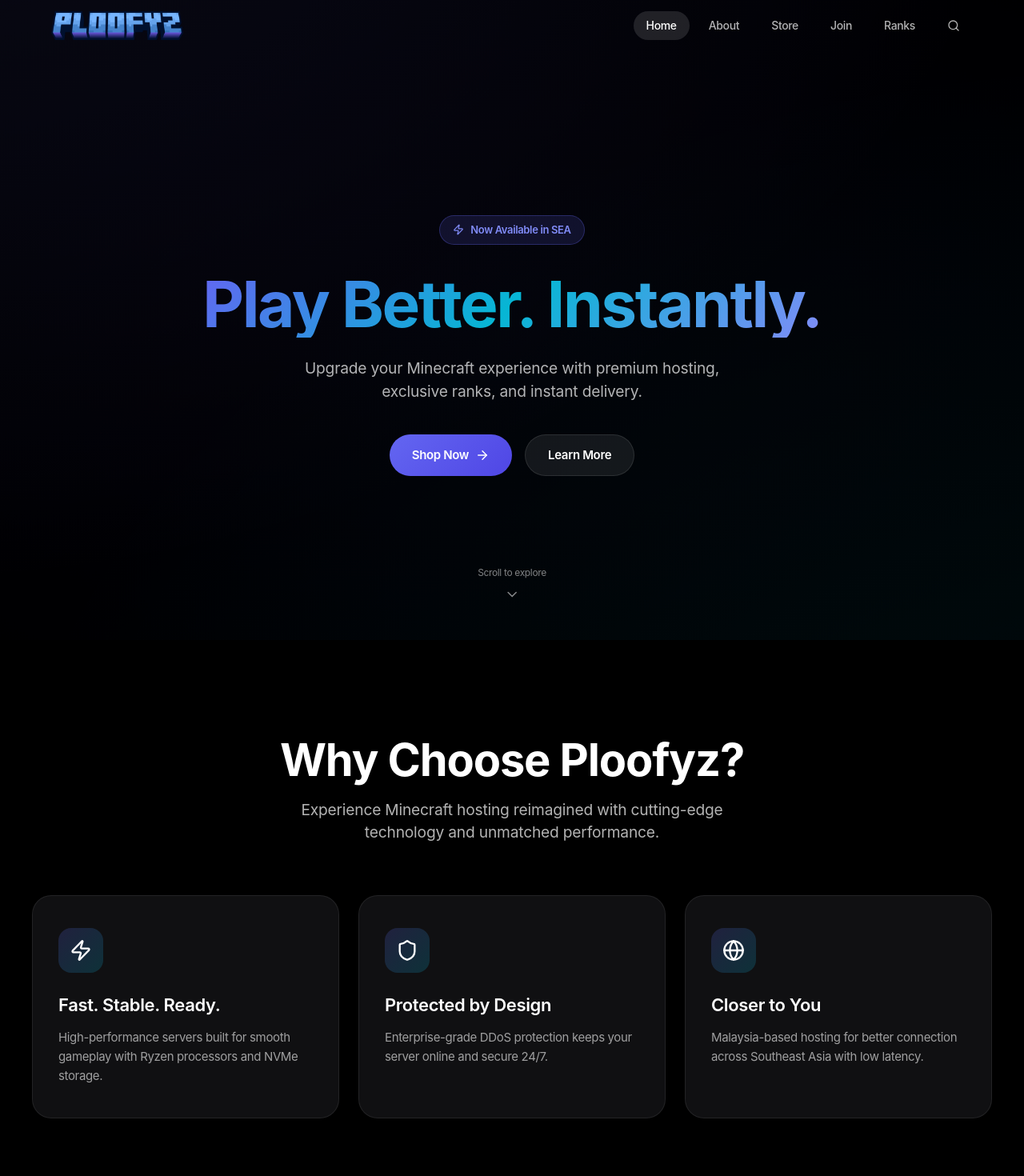
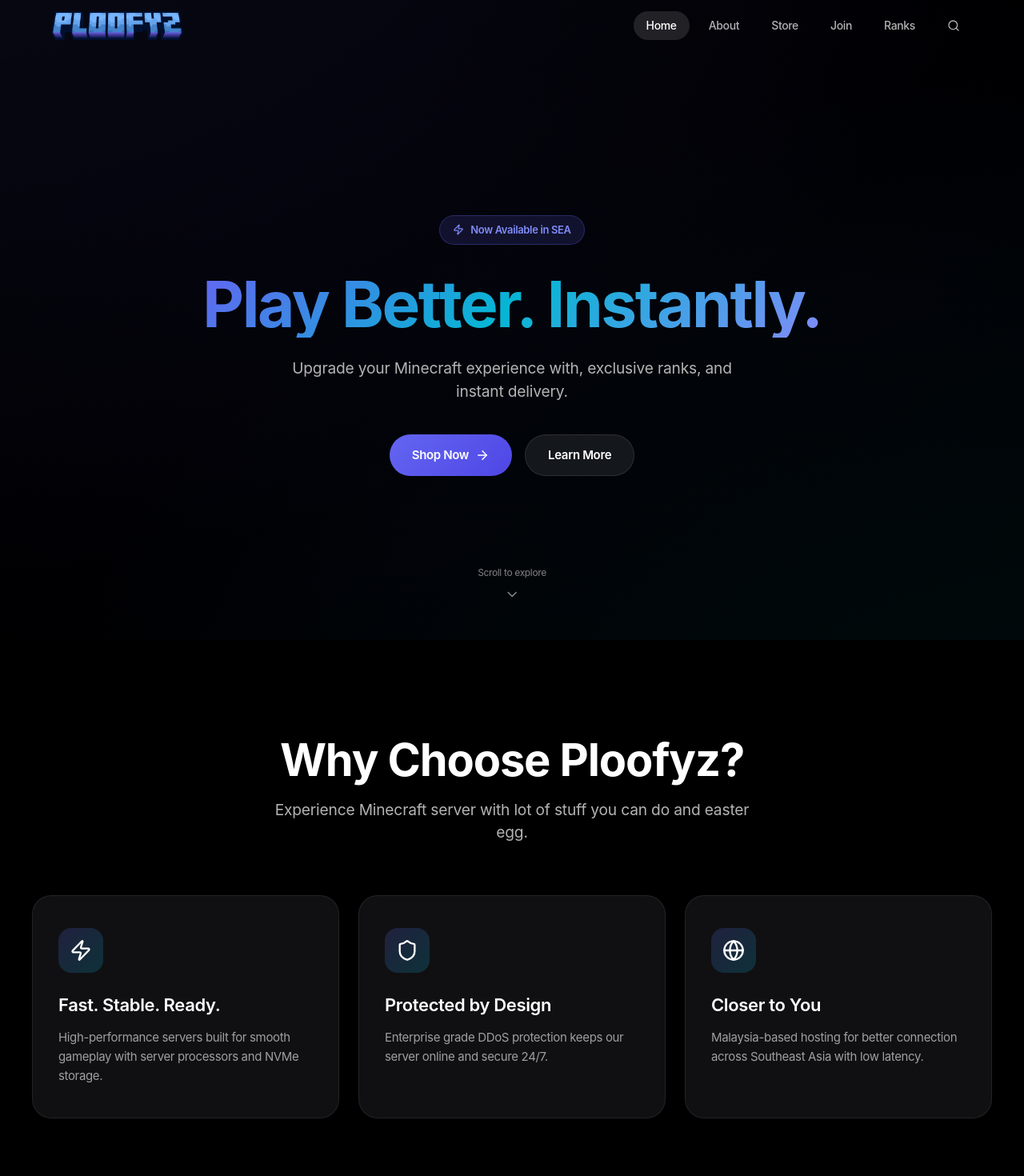
Before and after one commit to Ploofyz/ploofyz-site, a React (Vite) app in the folder app/: page / in a window 1280 px wide. Shown: the top 1470 px of the page at 80% size. Built offline with nearby package versions, Linux system fonts and the light colour scheme.

Commit message:
Update branding and text content in About and Home pages

```diff
--- a/app/src/pages/About.tsx
+++ b/app/src/pages/About.tsx
@@ -28,7 +28,7 @@ const stats = [
   { value: '99.9%', label: 'Uptime Guarantee', icon: <Zap size={24} /> },
   { value: '24/7', label: 'Support Available', icon: <Users size={24} /> },
   { value: 'SEA', label: 'Server Location', icon: <Globe size={24} /> },
-  { value: 'Ryzen', label: 'Processors', icon: <Cpu size={24} /> }
+  { value: 'Server', label: 'Processors', icon: <Cpu size={24} /> }
 ];
 
 // Features data
@@ -36,12 +36,12 @@ const features = [
   {
     icon: <Server size={32} />,
     title: 'High-Performance Hardware',
-    description: 'Our servers are powered by the latest AMD Ryzen processors and NVMe SSD storage, ensuring lightning-fast performance for your Minecraft worlds.'
+    description: 'Our servers are powered by the server processors and NVMe SSD storage, ensuring lightning-fast performance for our Minecraft worlds.'
   },
   {
     icon: <Shield size={32} />,
     title: 'Enterprise Security',
-    description: 'With advanced DDoS protection and automated backups, your server data is always safe and secure. We prioritize your peace of mind.'
+    description: 'With advanced DDoS protection and automated backups, our server data is always safe and secure. We prioritize your peace of mind.'
   },
   {
     icon: <Globe size={32} />,
@@ -171,7 +171,7 @@ export default function About() {
             transition={{ duration: 0.6, delay: 0.3 }}
           >
             Your Trusted Partner for
-            <span className="gradient-text"> Minecraft Hosting</span>
+            <span className="gradient-text"> Ploofyz World</span>
           </motion.h1>
 
           <motion.p
@@ -181,7 +181,7 @@ export default function About() {
             transition={{ duration: 0.6, delay: 0.4 }}
           >
             We started with a simple mission: to provide fast, stable, and powerful
-            Minecraft hosting that&apos;s optimized for Malaysian, Singaporean, and SEA players.
+            Minecraft server that&apos;s optimized for Malaysian, Singaporean, and SEA players.
           </motion.p>
         </motion.div>
       </section>
@@ -218,18 +218,18 @@ export default function About() {
                 <div className="story-paragraphs">
                   <p className="body-md">
                     Welcome to Ploofyz, your trusted partner for high-performance Minecraft
-                    server hosting in Southeast Asia. Founded by passionate gamers and
+                    server in Southeast Asia. Founded by passionate gamers and
                     tech enthusiasts, we understand the importance of a smooth, lag-free
                     gaming experience.
                   </p>
                   <p className="body-md">
-                    Our servers are powered by high-performance Ryzen processors, ensuring
-                    smooth gameplay even with heavy modpacks. With enterprise-grade DDoS
-                    protection, your world stays online 24/7, giving you and your players
-                    the reliability you deserve.
+                    Our servers are powered by high-performance server processors, ensuring
+                    smooth gameplay even with heavy modpacks. With enterprise grade DDoS
+                    protection, our world stays online 24/7, giving you best experience
+                    playing Ploofyz.
                   </p>
                   <p className="body-md">
-                    Whether you&apos;re running a small survival server with friends or managing
+                    Whether you&apos;re running a lore with friends or managing
                     a large community, we have the perfect plan for you. Our team is dedicated
                     to providing exceptional support and continuously improving our infrastructure
                     to meet your needs.
@@ -249,7 +249,7 @@ export default function About() {
               <h2 className="section-title heading-md">What Sets Us Apart</h2>
               <p className="body-lg">
                 We combine cutting-edge technology with exceptional service to deliver
-                the best Minecraft hosting experience.
+                the best Minecraft experience.
               </p>
             </motion.div>
 
--- a/app/src/pages/Home.tsx
+++ b/app/src/pages/Home.tsx
@@ -33,12 +33,12 @@ const features = [
   {
     icon: <Zap size={28} />,
     title: 'Fast. Stable. Ready.',
-    description: 'High-performance servers built for smooth gameplay with Ryzen processors and NVMe storage.'
+    description: 'High-performance servers built for smooth gameplay with server processors and NVMe storage.'
   },
   {
     icon: <Shield size={28} />,
     title: 'Protected by Design',
-    description: 'Enterprise-grade DDoS protection keeps your server online and secure 24/7.'
+    description: 'Enterprise grade DDoS protection keeps our server online and secure 24/7.'
   },
   {
     icon: <Globe size={28} />,
@@ -266,7 +266,7 @@ export default function Home({ onNavigate }: HomeProps) {
             animate={{ opacity: 1, y: 0 }}
             transition={{ duration: 0.6, delay: 0.4 }}
           >
-            Upgrade your Minecraft experience with premium hosting,
+            Upgrade your Minecraft experience with,
             exclusive ranks, and instant delivery.
           </motion.p>
 
@@ -312,8 +312,8 @@ export default function Home({ onNavigate }: HomeProps) {
             <motion.div className="section-header" variants={fadeInUp}>
               <h2 className="section-title heading-lg">Why Choose Ploofyz?</h2>
               <p className="body-lg">
-                Experience Minecraft hosting reimagined with cutting-edge technology
-                and unmatched performance.
+                Experience Minecraft server with lot of stuff
+                you can do and easter egg.
               </p>
             </motion.div>
 
@@ -376,7 +376,7 @@ export default function Home({ onNavigate }: HomeProps) {
             <motion.div className="section-header" variants={fadeInUp}>
               <h2 className="section-title heading-lg">Choose Your Plan</h2>
               <p className="body-lg">
-                Flexible hosting plans designed for every type of Minecraft server,
+                Flexible plans designed for every type of Minecraft server,
                 from small communities to large networks.
               </p>
             </motion.div>
@@ -416,7 +416,7 @@ export default function Home({ onNavigate }: HomeProps) {
           <AnimatedSection>
             <motion.div className="cta-content" variants={fadeInUp}>
               <h2 className="cta-title heading-md">
-                Ready to Launch Your World?
+                Ready to Experience Plooyz?
               </h2>
               <button
                 className="discord-btn"
```
